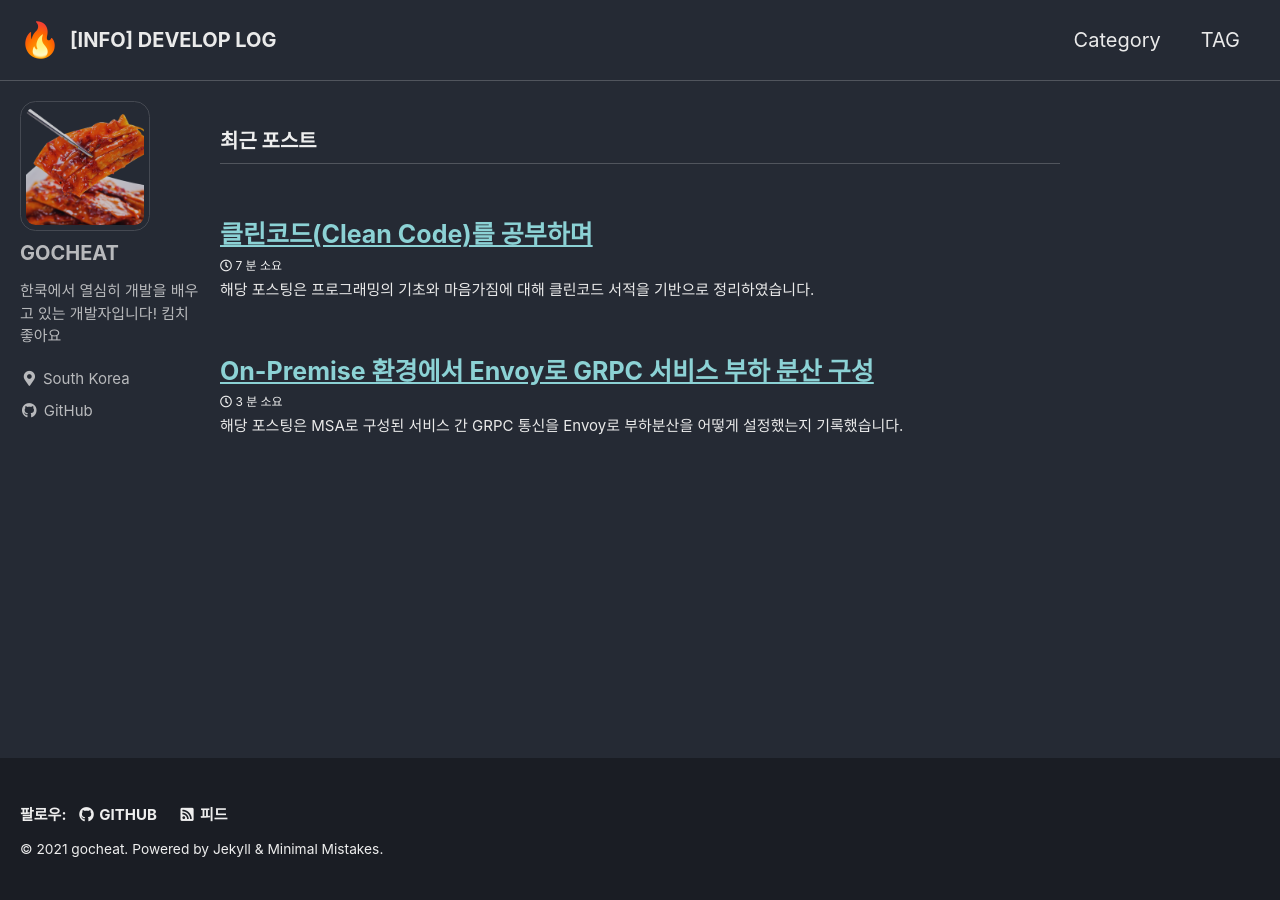
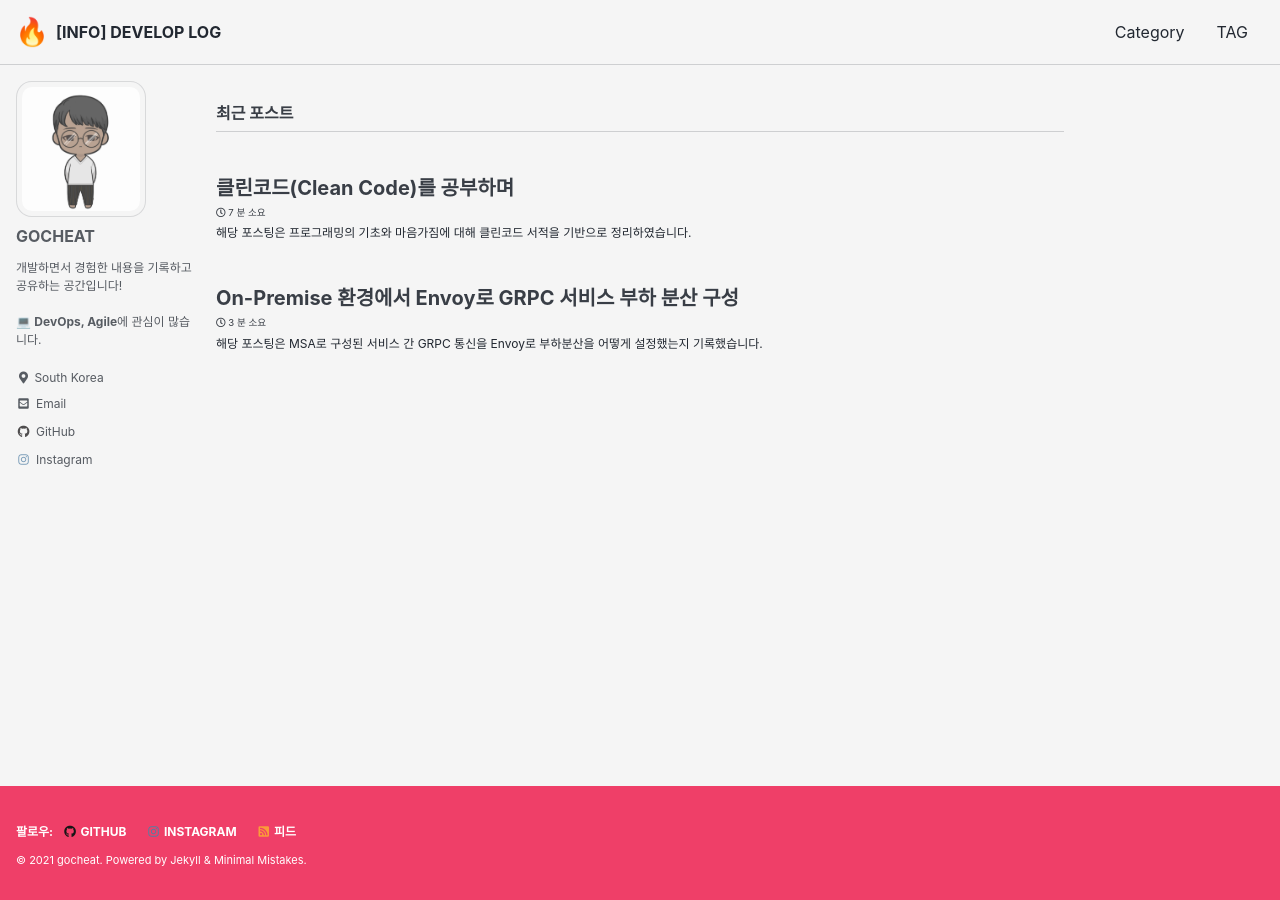
Before and after one commit to gocheat/gocheat.github.io, a Jekyll site: the page built from index.html, in a window 1280 px wide. Built offline with Jekyll 4.4.1, drawn with Linux system fonts in a browser that asks for light colours; cached includes are drawn as plain includes; some web fonts are replaced; the list of posts is cut into pages by our own code.

Commit message:
테마 변경 및 css 변경

```diff
--- a/_config.yml
+++ b/_config.yml
@@ -12,7 +12,7 @@
 
 # theme                  : "minimal-mistakes-jekyll"
 # remote_theme           : "mmistakes/minimal-mistakes"
-minimal_mistakes_skin    : "dark" # "air", "aqua", "contrast", "dark", "dirt", "neon", "mint", "plum", "sunrise"
+minimal_mistakes_skin    : "air" # "air", "aqua", "contrast", "dark", "dirt", "neon", "mint", "plum", "sunrise"
 
 # Site Settings
 locale                   : "ko"
@@ -94,15 +94,18 @@ analytics:
 # Site Author
 author:
   name             : "GOCHEAT"
-  avatar           :  "/assets/images/ast.png"
+  avatar           :  "/assets/images/aa2.png"
   bio              : |
-    한쿡에서 열심히 개발을 배우고 있는 개발자입니다! 킴치 좋아요
+    개발하면서 경험한 내용을
+    기록하고 공유하는 공간입니다!
+    <br><br>
+    💻 <strong>DevOps, Agile</strong>에 관심이 많습니다.
   location         : South Korea
   email            :
   links:
     - label: "Email"
       icon: "fas fa-fw fa-envelope-square"
-      # url: "mailto:your.name@email.com"
+      url: "mailto:itsinil@gamil.com"
     - label: "Website"
       icon: "fas fa-fw fa-link"
       # url: "https://your-website.com"
@@ -117,7 +120,7 @@ author:
       url: "https://github.com/gocheat"
     - label: "Instagram"
       icon: "fab fa-fw fa-instagram"
-      # url: "https://instagram.com/"
+      url: "https://www.instagram.com/__gocheat"
 
 # Site Footer
 footer:
@@ -139,7 +142,7 @@ footer:
       # url:
     - label: "Instagram"
       icon: "fab fa-fw fa-instagram"
-      # url:
+      url: "https://www.instagram.com/__gocheat/"
 
 
 # Reading Files
--- a/_sass/minimal-mistakes/_base.scss
+++ b/_sass/minimal-mistakes/_base.scss
@@ -126,6 +126,8 @@ blockquote {
 /* links */
 
 a {
+  text-decoration: none;
+
   &:focus {
     @extend %tab-focus;
   }
--- a/_sass/minimal-mistakes/_reset.scss
+++ b/_sass/minimal-mistakes/_reset.scss
@@ -8,18 +8,18 @@ html {
   /* apply a natural box layout model to all elements */
   box-sizing: border-box;
   background-color: $background-color;
-  font-size: 13px;
+  font-size: 16px;
 
   @include breakpoint($medium) {
-    font-size: 15px;
+    font-size: 16px;
   }
 
   @include breakpoint($large) {
-    font-size: 18px;
+    font-size: 16px;
   }
 
   @include breakpoint($x-large) {
-    font-size: 20px;
+    font-size: 16px;
   }
 
   -webkit-text-size-adjust: 100%;
--- a/_sass/minimal-mistakes/skins/_air.scss
+++ b/_sass/minimal-mistakes/skins/_air.scss
@@ -3,10 +3,10 @@
    ========================================================================== */
 
 /* Colors */
-$background-color: #eeeeee !default;
+$background-color: #f5f5f5 !default;
 $text-color: #222831 !default;
 $muted-text-color: #393e46 !default;
-$primary-color: #0092ca !default;
+$primary-color: #ef3f68 !default;
 $border-color: mix(#fff, #393e46, 75%) !default;
 $footer-background-color: $primary-color !default;
 $link-color: #393e46 !default;
@@ -21,3 +21,7 @@ $navicon-link-color-hover: mix(#fff, $text-color, 80%) !default;
 .page__footer-follow .social-icons .svg-inline--fa {
   color: inherit;
 }
+
+blockquote {
+  background: #ffffff;
+}
```
Also changed, not shown: assets/images/aa2.png (added), assets/images/ast.png (deleted), 1 other file.
